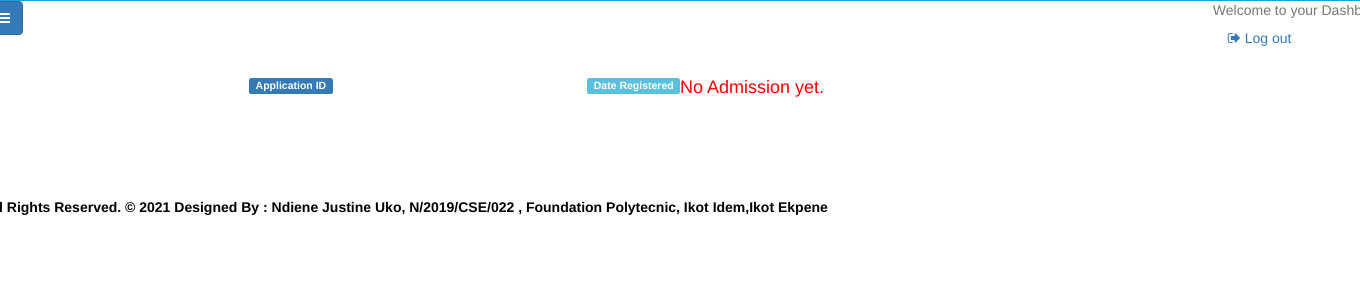
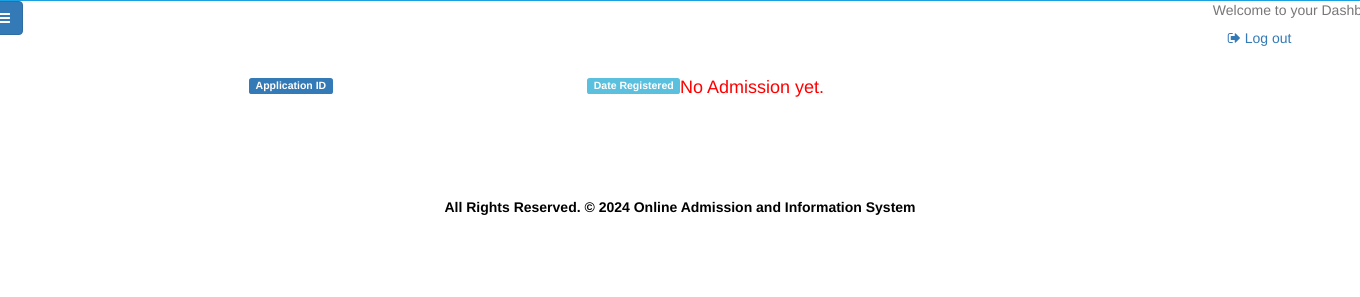
Before and after one commit to Saneeitas/online-admission-system, a PHP site: page /user/index.php in a window 1360 px wide; the page is wider, and only the part inside the window is pictured. Shown: the part 284-581 px from the top of that part. Run offline with PHP 8.4, Linux system fonts and the light colour scheme; a user stored in the database is signed in; data comes from the database, SQL or seed files in the repository; data that the repository does not hold is empty.

Commit message:
refix footer

```diff
--- a/user/footer.php
+++ b/user/footer.php
@@ -3,10 +3,11 @@
 .style1 {
 	color: #000000;
 	font-weight: bold;
+	text-align: center
 }
 -->
 </style>
  <div class="footer">
-          <div class="style1"> <p> All Rights Reserved. &copy; 2021  Designed By : Ndiene Justine Uko, N/2019/CSE/022 , Foundation Polytecnic, Ikot Idem,Ikot Ekpene  </p>
+          <div class="style1"> <p> All Rights Reserved. &copy; 2024  Online Admission and Information System  </p>
 </div>
 </div>
```
